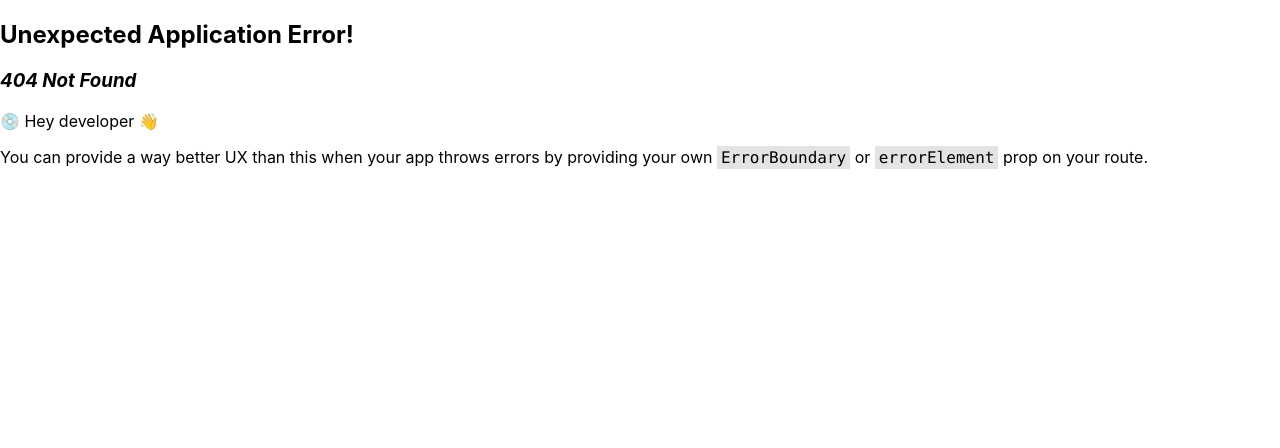
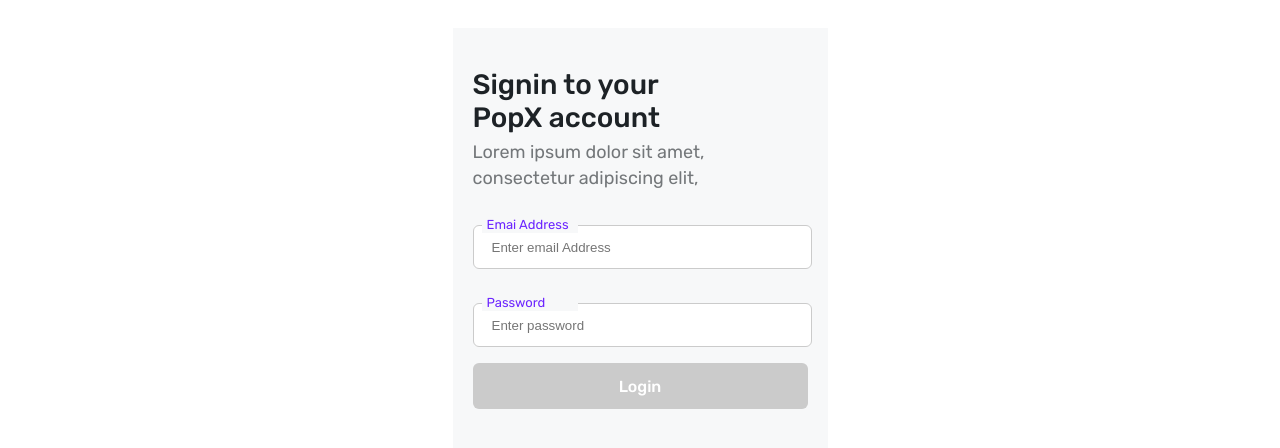
Before and after one commit to surajbhat316/popx, a React (Create React App) app: page /sign-in in a window 1280 px wide. Before the commit this address had no page. Shown: the top 448 px of the page. Built offline with nearby package versions, Linux system fonts and the light colour scheme.

Commit message:
Added the styles for the login page

```diff
--- a/src/App.js
+++ b/src/App.js
@@ -1,4 +1,5 @@
 import CreateAccount from "./components/CreateAccount/CreateAccount";
+import SignIn from "./components/SignIn/SignIn";
 import Welcome from "./components/Welcome/Welcome";
 import { RouterProvider, createBrowserRouter } from 'react-router-dom';
 
@@ -12,7 +13,12 @@
     {
       path: "/create-account",
       element: <CreateAccount />
+    },
+    {
+      path: "/sign-in",
+      element: <SignIn />
     }
+
   ])
 
   return (
--- /dev/null
+++ b/src/components/SignIn/SignIn.js
@@ -0,0 +1,74 @@
+import React from "react";
+import styles from "./SignIn.module.css";
+import createAccountStyles from "../CreateAccount/CreateAccount.module.css";
+import { Link } from "react-router";
+
+function SignIn() {
+  return (
+    <>
+      <div className={styles.box}>
+        <p className={styles.heading}>Signin to your PopX account</p>
+        <p className={styles.sub_heading}>
+          Lorem ipsum dolor sit amet, consectetur adipiscing elit,
+        </p>
+
+        <form style={{ marginTop: "-2rem" }}>
+          <div className={createAccountStyles.form_element}>
+            <div className={createAccountStyles.input_container}>
+              <div className={createAccountStyles.input_label_container}>
+                <label
+                  for="fullname"
+                  className={createAccountStyles.input_label}
+                >
+                  Emai Address
+                </label>
+              </div>
+              <input
+                id="fullname"
+                className={createAccountStyles.input_block}
+                type="text"
+                placeholder="Enter email Address"
+              />
+            </div>
+          </div>
+
+          <div className={createAccountStyles.form_element}>
+            <div className={createAccountStyles.input_container}>
+              <div className={createAccountStyles.input_label_container}>
+                <label
+                  for="fullname"
+                  className={createAccountStyles.input_label}
+                >
+                  Password
+                </label>
+              </div>
+              <input
+                id="fullname"
+                className={createAccountStyles.input_block}
+                type="text"
+                placeholder="Enter password"
+              />
+            </div>
+          </div>
+
+          <Link>
+            <button
+              style={{
+                position: "absolute",
+                top: "335px",
+                backgroundColor: "#CBCBCB",
+              }}
+              className={createAccountStyles.create_account}
+            >
+              <span className={createAccountStyles.create_account_text}>
+                Login
+              </span>
+            </button>
+          </Link>
+        </form>
+      </div>
+    </>
+  );
+}
+
+export default SignIn;
--- /dev/null
+++ b/src/components/SignIn/SignIn.module.css
@@ -0,0 +1,50 @@
+.box{
+    position: relative;
+    top: 0px;
+    left: 0px;
+    width: 375px;
+    height: 812px;
+    background: #F7F8F9 0% 0% no-repeat padding-box;
+    opacity: 1;
+    margin: auto;
+}
+
+.heading{
+    position: relative;
+    top: 40px;
+    left: 20px;
+    width: 188px;
+    height: 69px;
+    text-align: left;
+    font-size: 28px;
+    font-family: "Rubik";
+    font: normal normal medium 28px/36px Rubik;
+    font-weight: 500;
+    letter-spacing: 0px;
+    color: #1D2226;
+    opacity: 1;
+}
+
+.sub_heading{
+    position: relative;
+    left: 20px;
+    width: 232px;
+    height: 48px;
+    text-align: left;
+    font: normal normal normal 18px/26px Rubik;
+    letter-spacing: 0px;
+    color: #1D2226;
+    opacity: 0.6;
+    padding-top: 14px;
+}
+
+
+.login{
+    top: 321px;
+    left: 20px;
+    width: 335px;
+    height: 46px;
+    background: #CBCBCB 0% 0% no-repeat padding-box;
+    border-radius: 6px;
+    opacity: 1;
+}
--- a/src/components/Welcome/Welcome.js
+++ b/src/components/Welcome/Welcome.js
@@ -17,9 +17,11 @@
             </button>
         </Link>
 
-         <button className={styles.already_registered_login}>
-          <span className={styles.already_registered_login_text}>Already Registered? Login</span>
-        </button>
+        <Link to="/sign-in" >
+          <button className={styles.already_registered_login}>
+            <span className={styles.already_registered_login_text}>Already Registered? Login</span>
+          </button>
+        </Link>
       </div>
     </div>
   );
```
